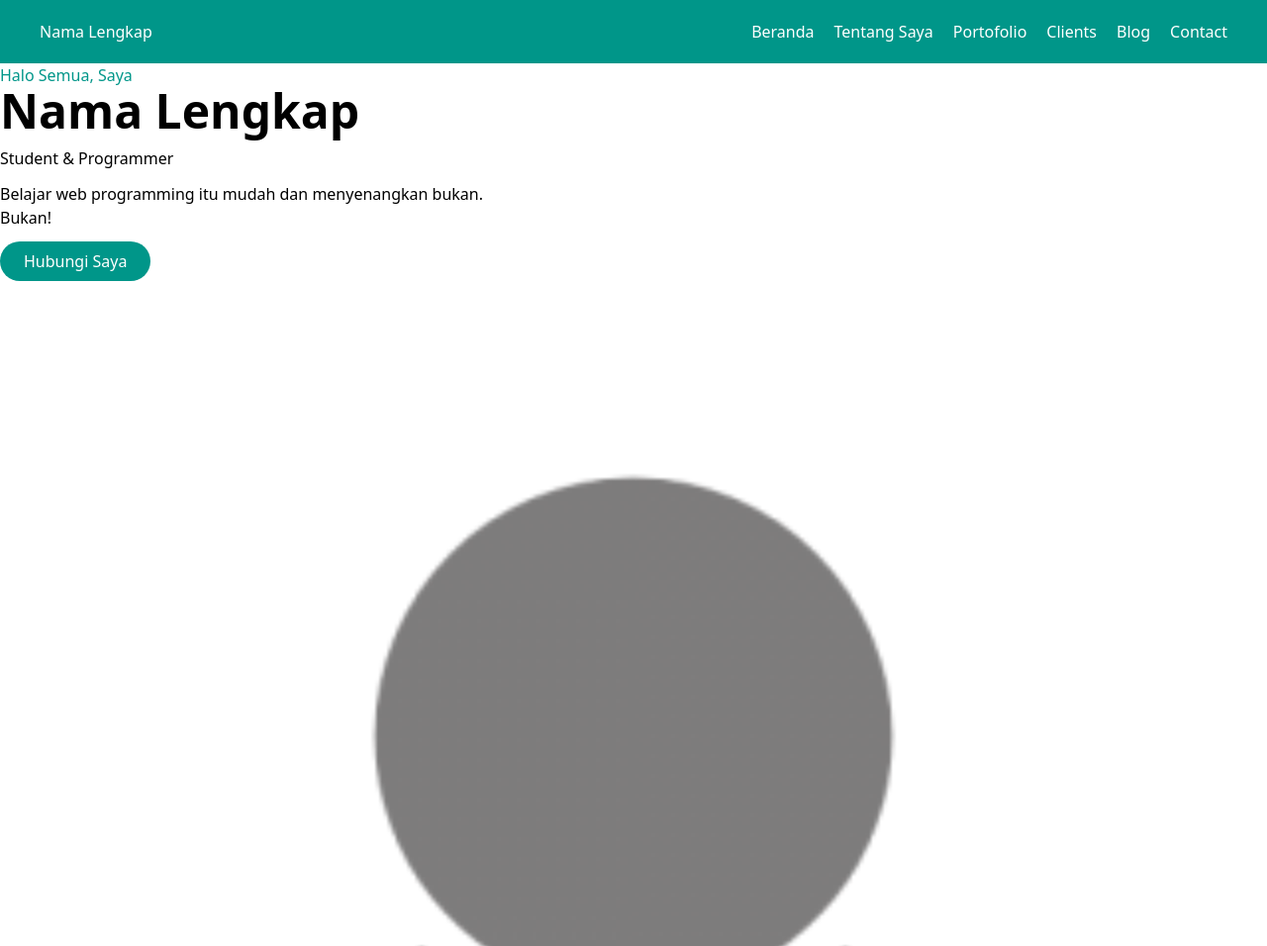
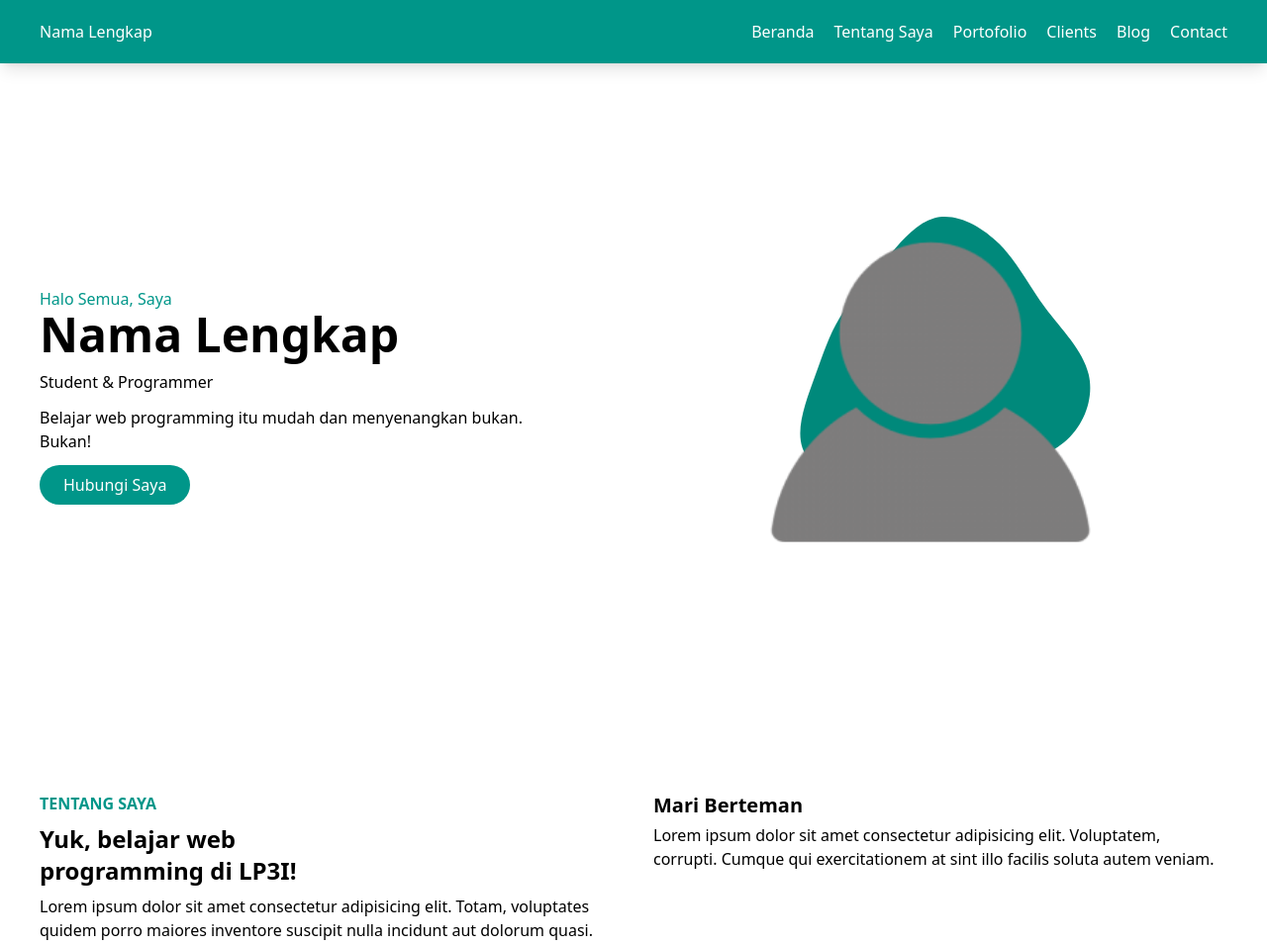
Before and after one commit to KH-Kurnyone/tailwindLcc, a website: page src/index.html in a window 1280 px wide. Shown: the top 956 px of the page at 99% size. Drawn offline with Linux system fonts and the light colour scheme.

Commit message:
05/03/25

```diff
--- a/src/index.html
+++ b/src/index.html
@@ -6,13 +6,13 @@
     <link href="./output.css" rel="stylesheet" />
   </head>
   <body>
-    <header class="flex justify-between bg-teal-600 text-white px-10 py-5">
+    <header class="fixed w-full z-50 shadow-lg flex justify-between bg-teal-600 text-white px-10 py-5">
       <!-- Kiri -->
       <div>
         <h1>Nama Lengkap</h1>
       </div>
       <!-- Kanan -->
-      <div class="flex gap-5">
+      <div class="md:flex gap-5 hidden">
         <p>Beranda</p>
         <p>Tentang Saya</p>
         <p>Portofolio</p>
@@ -22,18 +22,40 @@
       </div>
     </header>
 
-    <section>
-      <p class="text-teal-600">Halo Semua, Saya</p>
-      <h1 class="text-5xl font-bold">Nama Lengkap</h1>
-      <p class="mt-3">Student & Programmer</p>
-      <p class="mt-3">Belajar web programming itu mudah dan menyenangkan bukan.</p>
-      <p>Bukan!</p>
-      <button class="mt-3 bg-teal-600 text-white px-6 py-2 rounded-full">
-        Hubungi Saya
-      </button>
+    <!-- Section 1 -->
+    <section class="md:flex pt-24 md:pt-0 px-10 justify-between h-screen items-center">
+      <div class="w-full">
+        <p class="text-teal-600">Halo Semua, Saya</p>
+        <h1 class="text-5xl font-bold">Nama Lengkap</h1>
+        <p class="mt-3">Student & Programmer</p>
+        <p class="mt-3">Belajar web programming itu mudah dan menyenangkan bukan.</p>
+        <p>Bukan!</p>
+        <button class="mt-3 bg-teal-600 hover:bg-teal-400 text-white px-6 py-2 rounded-full">Hubungi Saya</button>
+      </div>
 
-      <img src="./profile.png" class="w-[100%]">
+      <div class="w-full flex justify-center relative">
+        <img src="./profile.png" class="w-[450px]" />
+        <svg class="absolute -z-10 w-[350px] xl:w-[400px]" viewBox="0 0 200 200" xmlns="http://www.w3.org/2000/svg">
+          <path fill="#00897B" d="M34.8,-64.2C44,-55,49.5,-43.4,57.8,-32.3C66.1,-21.2,77.1,-10.6,79.9,1.6C82.8,13.9,77.4,27.8,67.5,36C57.6,44.3,43.2,47,31.2,52.4C19.1,57.9,9.6,66,-1.2,68.2C-12.1,70.3,-24.1,66.5,-36.4,61.2C-48.7,56,-61.2,49.3,-64.7,38.8C-68.2,28.4,-62.5,14.2,-58.3,2.5C-54,-9.2,-51,-18.5,-46.1,-26.5C-41.3,-34.5,-34.5,-41.2,-26.5,-51.2C-18.5,-61.1,-9.2,-74.2,1.8,-77.3C12.8,-80.4,25.6,-73.4,34.8,-64.2Z" transform="translate(100 100)" />
+        </svg>
+      </div>
     </section>
 
+    <!-- Section 2 -->
+    <section class="md:flex justify-between gap-10 mx-10 pt-16 md:pt-0">
+      <div class="w-full">
+        <p class="text-teal-600 font-semibold">TENTANG SAYA</p>
+        <h2 class="text-2xl font-bold my-2">
+          Yuk, belajar web <br />
+          programming di LP3I!
+        </h2>
+        <p>Lorem ipsum dolor sit amet consectetur adipisicing elit. Totam, voluptates quidem porro maiores inventore suscipit nulla incidunt aut dolorum quasi.</p>
+      </div>
+
+      <div class="w-full mt-10 md:mt-0">
+        <h2 class="text-xl font-bold mb-1">Mari Berteman</h2>
+        <p>Lorem ipsum dolor sit amet consectetur adipisicing elit. Voluptatem, corrupti. Cumque qui exercitationem at sint illo facilis soluta autem veniam.</p>
+      </div>
+    </section>
   </body>
 </html>
```
Also changed, not shown: src/output.css.
